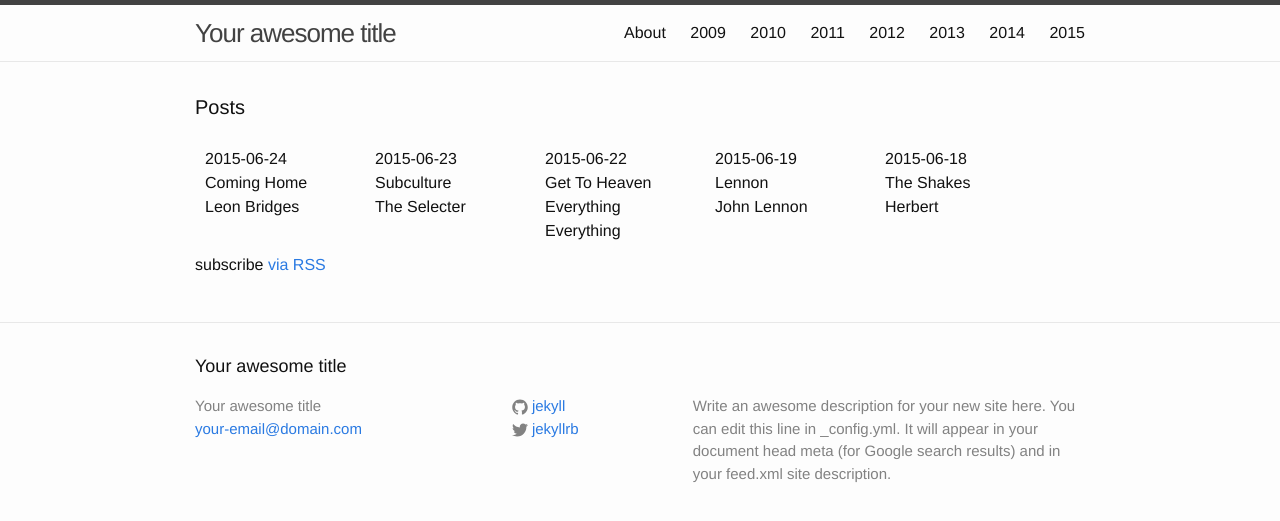
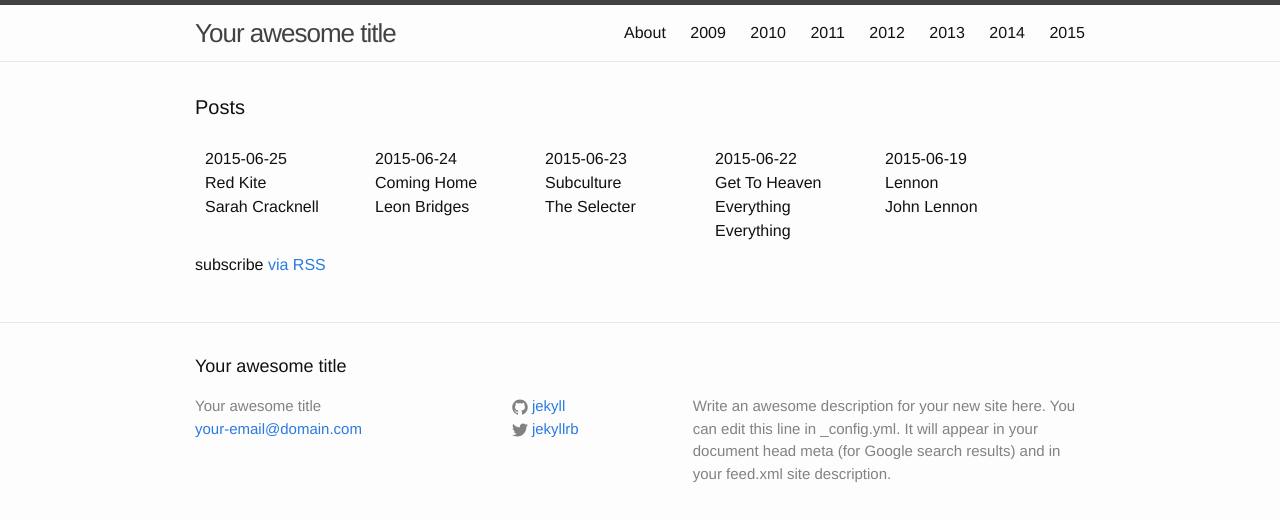
Before and after one commit to karaken12/bbc6musicaotd, a Jekyll site: the page built from site/index.html, in a window 1280 px wide. Shown: the top 521 px of the page. Built offline with Jekyll 4.4.1, drawn with Linux system fonts in a browser that asks for light colours.

Commit message:
Album for 2015-06-25.

```diff
--- a/site/_data/year/2015.yml
+++ b/site/_data/year/2015.yml
@@ -593,3 +593,7 @@
   title: Coming Home
   twitter: https://twitter.com/BBC6Music/status/613615564595011584
   spotify-id: 4svLfrPPk2npPVuI4kXPYg
+- date: 2015-06-25
+  artist: Sarah Cracknell
+  title: Red Kite
+  twitter: https://twitter.com/BBC6Music/status/613978906287296512
```
